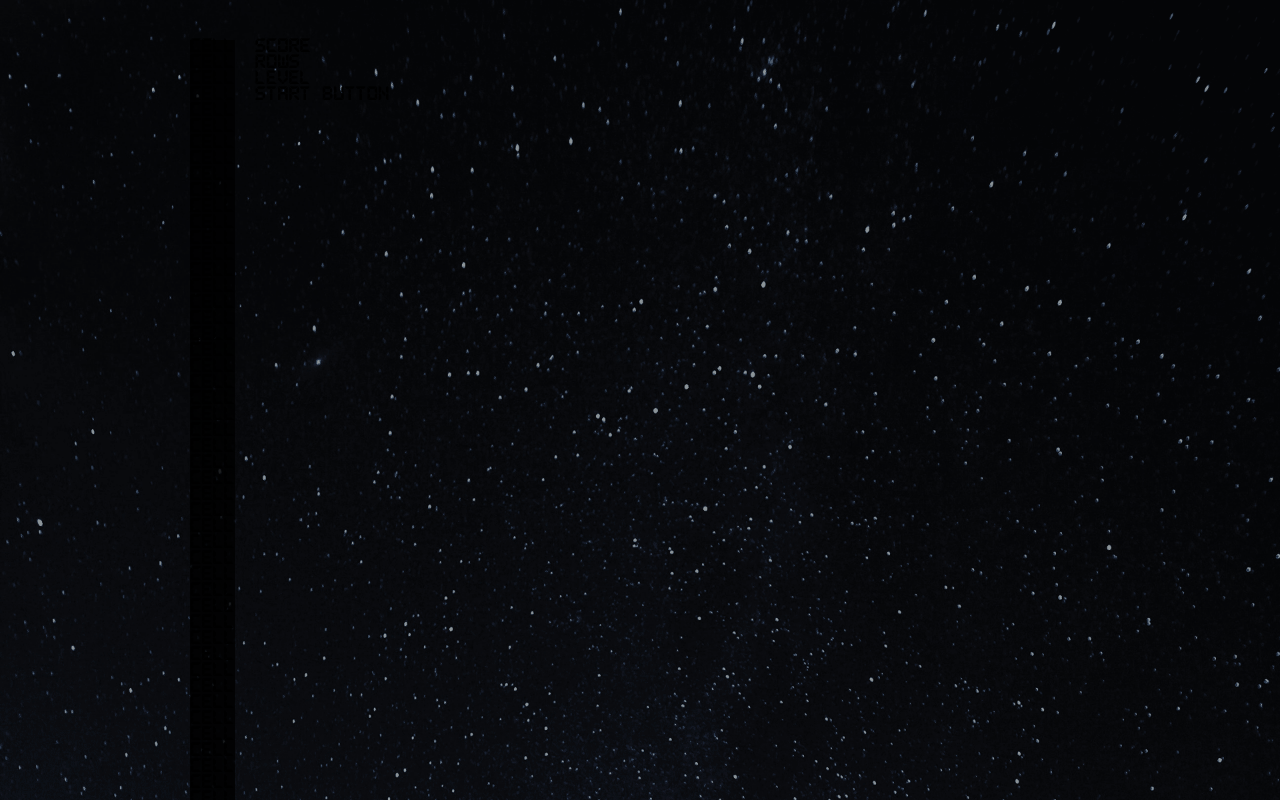
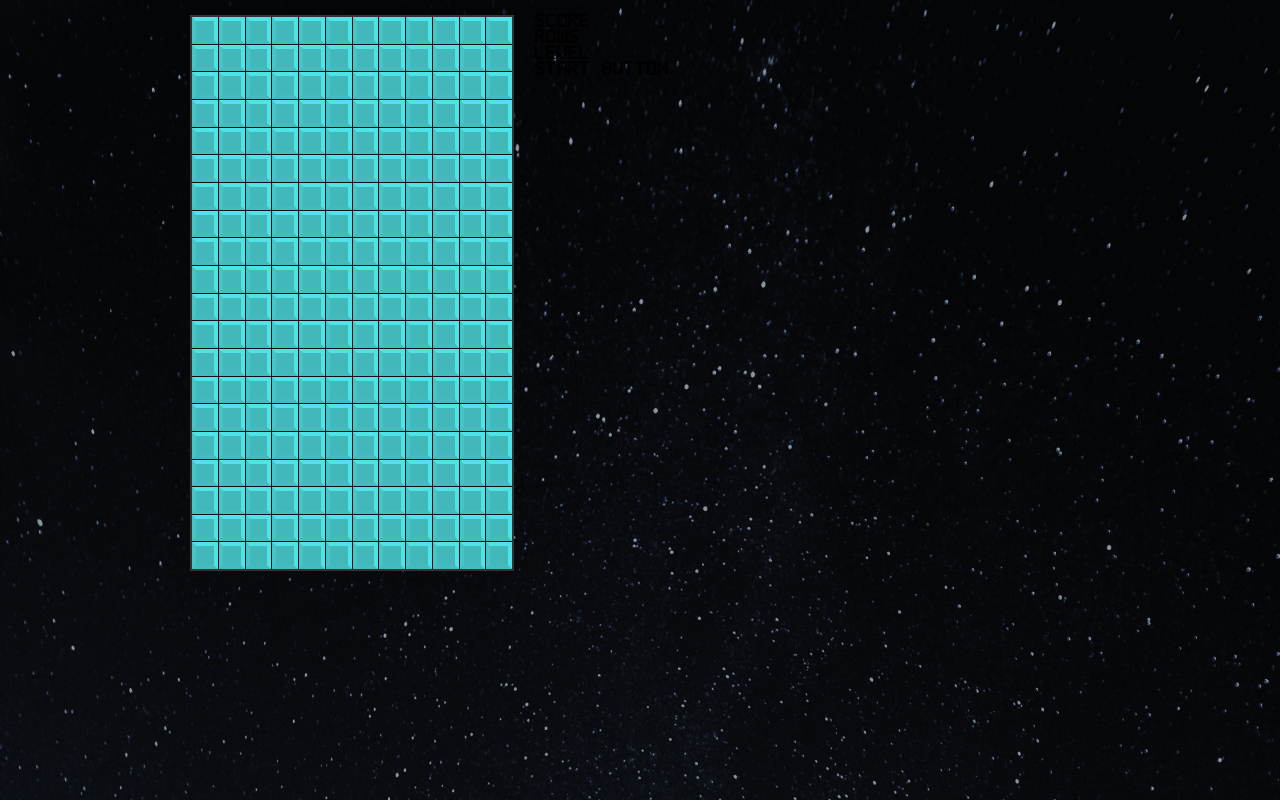
Before and after one commit to geeekgod/tetris-game-main, a React (Create React App) app: page / in a window 1280 px wide. Built offline with nearby package versions, Linux system fonts and the light colour scheme.

Commit message:
feat: add stage render with styles

```diff
--- a/src/components/Cell.jsx
+++ b/src/components/Cell.jsx
@@ -4,7 +4,7 @@
 
 const Cell = ({ type }) => {
     return (
-        <StyledCell type={type} color={TETROMINOS[type].color}>cell</StyledCell>
+        <StyledCell type={'I'} color={TETROMINOS['I'].color} />
     )
 }
 
--- a/src/components/Stage.jsx
+++ b/src/components/Stage.jsx
@@ -1,11 +1,12 @@
 import React from 'react';
 import Cell from './Cell';
+import { StyledStage } from './styles/StyledStage';
 
 const Stage = ({ stage }) => {
     return (
-        <div>
+        <StyledStage width={stage[0].length} height={stage.length}>
             {stage.map(row => row.map((cell, x) => <Cell key={x} type={cell[0]} />))}
-        </div>
+        </StyledStage>
     )
 }
 
--- a/src/components/styles/StyledCell.jsx
+++ b/src/components/styles/StyledCell.jsx
@@ -8,4 +8,5 @@
 border-right-color: rgba(${props => props.color}, 1);
 border-top-color: rgba(${props => props.color}, 1);
 border-left-color: rgba(${props => props.color}, 0.3);
+font-family: sans-serif !important;
 `
--- /dev/null
+++ b/src/components/styles/StyledStage.jsx
@@ -0,0 +1,15 @@
+import styled from 'styled-components';
+
+export const StyledStage = styled.div`
+  display: grid;
+  grid-template-rows: repeat(
+    ${props => props.height},
+    calc(25vw / ${props => props.width})
+  );
+  grid-template-columns: repeat(${props => props.width}, 1fr);
+  grid-gap: 1px;
+  border: 2px solid #333;
+  width: 100%;
+  max-width: 25vw;
+  background: #111;
+`;
--- a/src/components/styles/StyledTetris.jsx
+++ b/src/components/styles/StyledTetris.jsx
@@ -6,13 +6,13 @@
 height: 100vh;
 background: url(${bgImage}) #000;
 background-size: cover;
-overflow: hidden;
+overflow: auto;
 `
 
 export const StyledTetris = styled.div`
   display: flex;
   align-items: flex-start;
-  padding: 40px;
+  padding: 15px;
   margin: 0 auto;
   max-width: 900px;
   aside {
```
